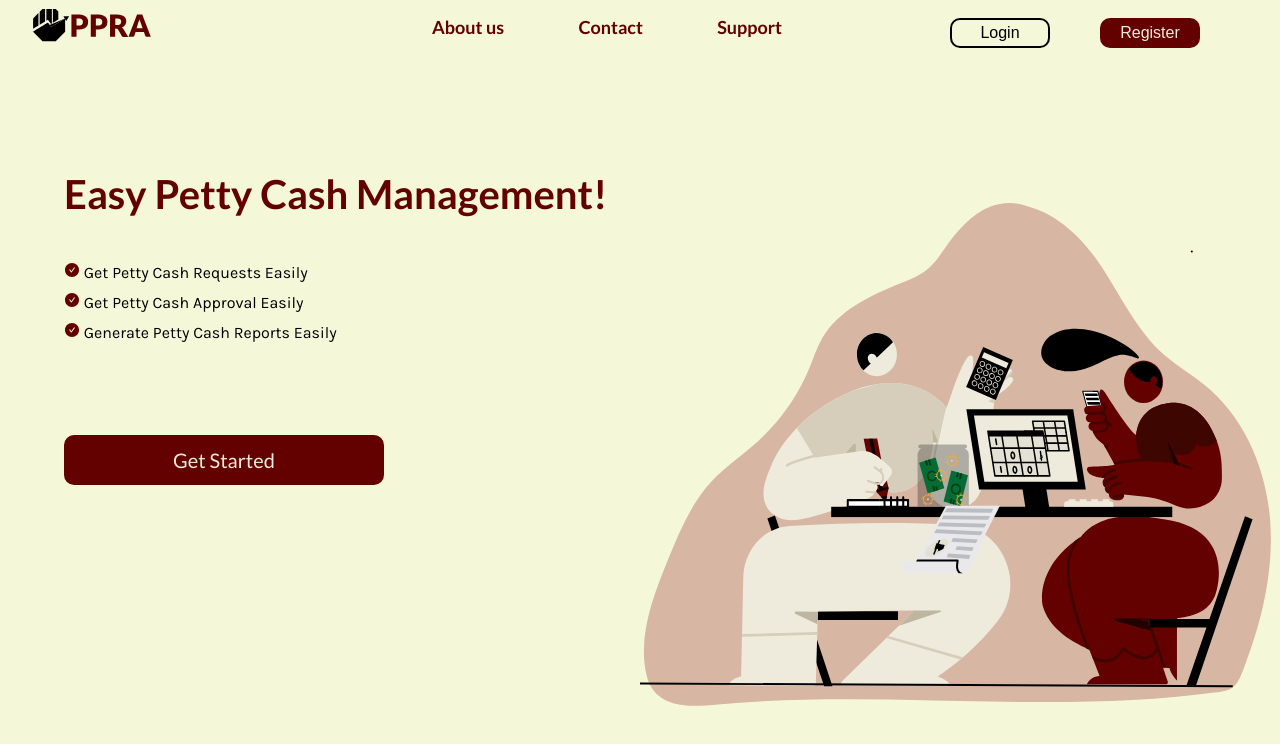
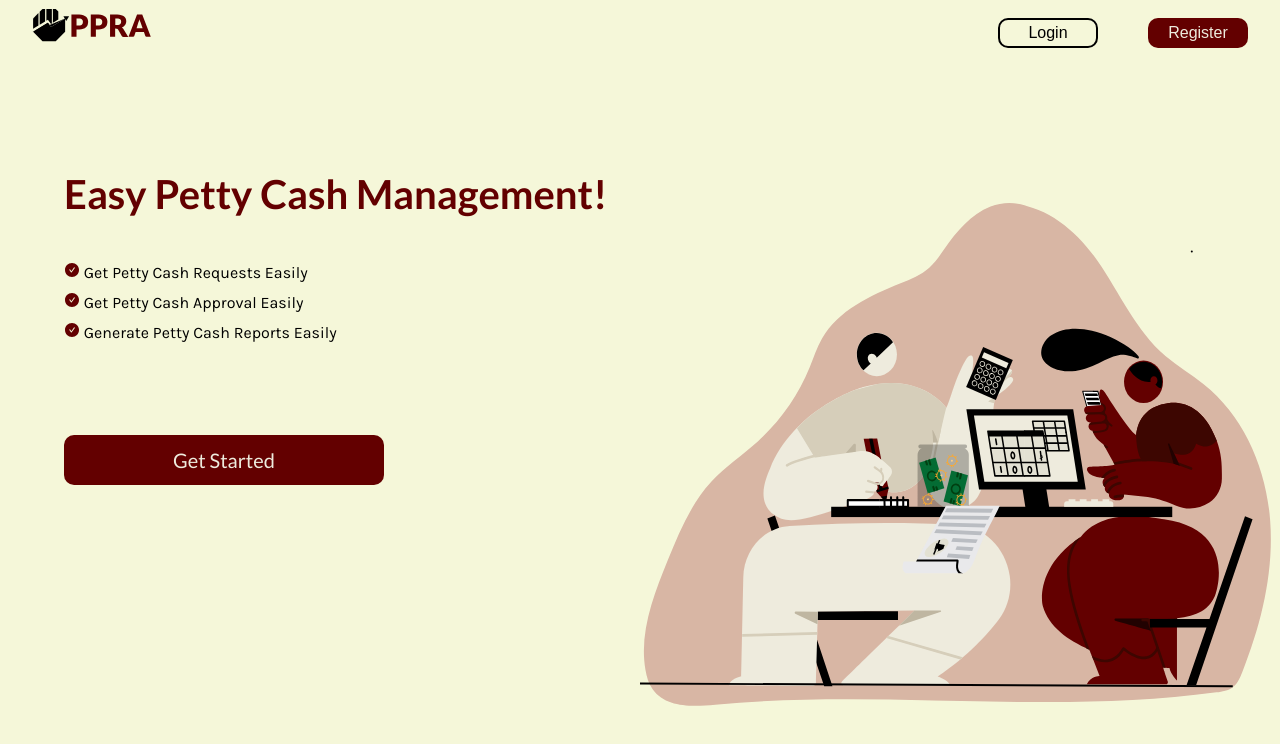
Before and after one commit to Jo1cindi/ppra-imprest-system, a React (Create React App) app: page /LandingPage in a window 1280 px wide. Shown: the top 744 px of the page. Built offline with nearby package versions, Linux system fonts and the light colour scheme.

Commit message:
Finalement!!!!!

```diff
--- a/src/Components/Navigation.js
+++ b/src/Components/Navigation.js
@@ -1,6 +1,6 @@
 import React from 'react';
 import Logo from './Logo';
-import { useNavigate, Link } from 'react-router-dom';
+import { useNavigate } from 'react-router-dom';
 
 
 const Navigation = () => {
@@ -19,24 +19,9 @@ const Navigation = () => {
       <Logo/>
      </div>
 
-     <div className='Nav-Links'>
-     <div className='aboutLinks'>
-      <ul>
-        <li>
-          <Link path to="" className='navlink'>About us</Link>
-        </li>
-        <li>
-          <Link path to="" className='navlink'>Contact</Link>
-        </li>
-        <li>
-          <Link path to="" className='navlink'>Support</Link>
-        </li>
-      </ul>
-     </div>
      <div className='NavBtns'>
      <input type= "submit" value="Login" className='loginBtn' onClick={Login}/>
      <input type="submit" value="Register" onClick={Register} className="registerBtn"/>
-     </div>
      </div>
     </div>
   )
--- a/src/Dashboard/DashboardStyles.css
+++ b/src/Dashboard/DashboardStyles.css
@@ -1685,6 +1685,13 @@ body{
   width: 350px;
   margin: auto;
 }
+.deletionSuccess{
+  width: 100%;
+  text-align: center;
+  font-family: Karla, sans-serif;
+  color: green;
+  margin-top: 15px;
+}
 
 /* Users */
 .allUsers{
--- a/src/Dashboard/EmployeeDashboard/Employee-Dashboard.js
+++ b/src/Dashboard/EmployeeDashboard/Employee-Dashboard.js
@@ -1,4 +1,4 @@
-import React, { useState } from "react";
+import React, { useEffect, useState } from "react";
 import "../DashboardStyles.css";
 import EmployeeSidebar from "../../Components/EmployeeSidebar";
 import Lottie from "react-lottie-player";
@@ -64,6 +64,23 @@ const EmployeeDashboard = () => {
     });
   };
 
+  //Getting the balance from the database
+  const [balance, setBalance] = useState("")
+  useEffect(()=>{
+    axios({
+      method: "post",
+      url: "https://ppra-api.herokuapp.com/api/get-balance",
+      data: {month: date.getMonth() + 1, year: date.getFullYear()},
+      headers: { "Content-Type": "application/json" }
+    }).then((response)=>{
+      console.log(response)
+      setBalance(response.data.balance)
+    }).catch((error)=>{
+      console.log(error)
+    })
+  })
+
+  console.log("balance", balance)
   //Name Regex Test
   //FirstName
   let nameError = "";
@@ -85,12 +102,14 @@ const EmployeeDashboard = () => {
   //Error if amount is more or less than the minimum set amount
   const amountRegex = /^\d+$/;
   let amountError = "";
-  if (formData.amount === 0 || formData.amount > 50000) {
+  if (formData.amount < 1 || formData.amount > 50000) {
     amountError = "Enter an amount between kes 1 and kes 50,000";
   } else if (!formData.amount) {
     amountError = "";
   } else if (amountRegex.test(formData.amount) === false) {
     amountError = "Only enter numerical digits";
+  }if(balance < formData.amount){
+    amountError = "There are insufficient funds in the petty cash fund";
   }
 
   //Error if email address is incorrect
@@ -274,7 +293,7 @@ const EmployeeDashboard = () => {
                     nameRegex.test(formData.lastName) === false ||
                     regex.test(formData.email) === false ||
                     amountRegex.test(formData.amount) === false ||
-                    formData.amount === 0 ||
+                    formData.amount < 1 ||
                     formData.amount > 50000
                   }
                 />
--- a/src/index.css
+++ b/src/index.css
@@ -38,18 +38,7 @@ body{
   display: flex;
   justify-content: space-between;
 }
-.aboutLinks{
-  width: 350px;
-  margin-top: 1rem;
-}
-.aboutLinks ul{
-  width: 100%;
-  display: flex;
-  justify-content: space-between;
-}
-.aboutLinks ul li{
-  list-style: none;
-}
+
 .navlink{
   text-decoration: none;
   color: #630000;
@@ -62,6 +51,7 @@ body{
   width: 250px;
   font-size: 16px;
   margin-top: 0.5rem;
+  margin-right: 2rem;
 }
 .registerBtn{
   width: 100px;
```
